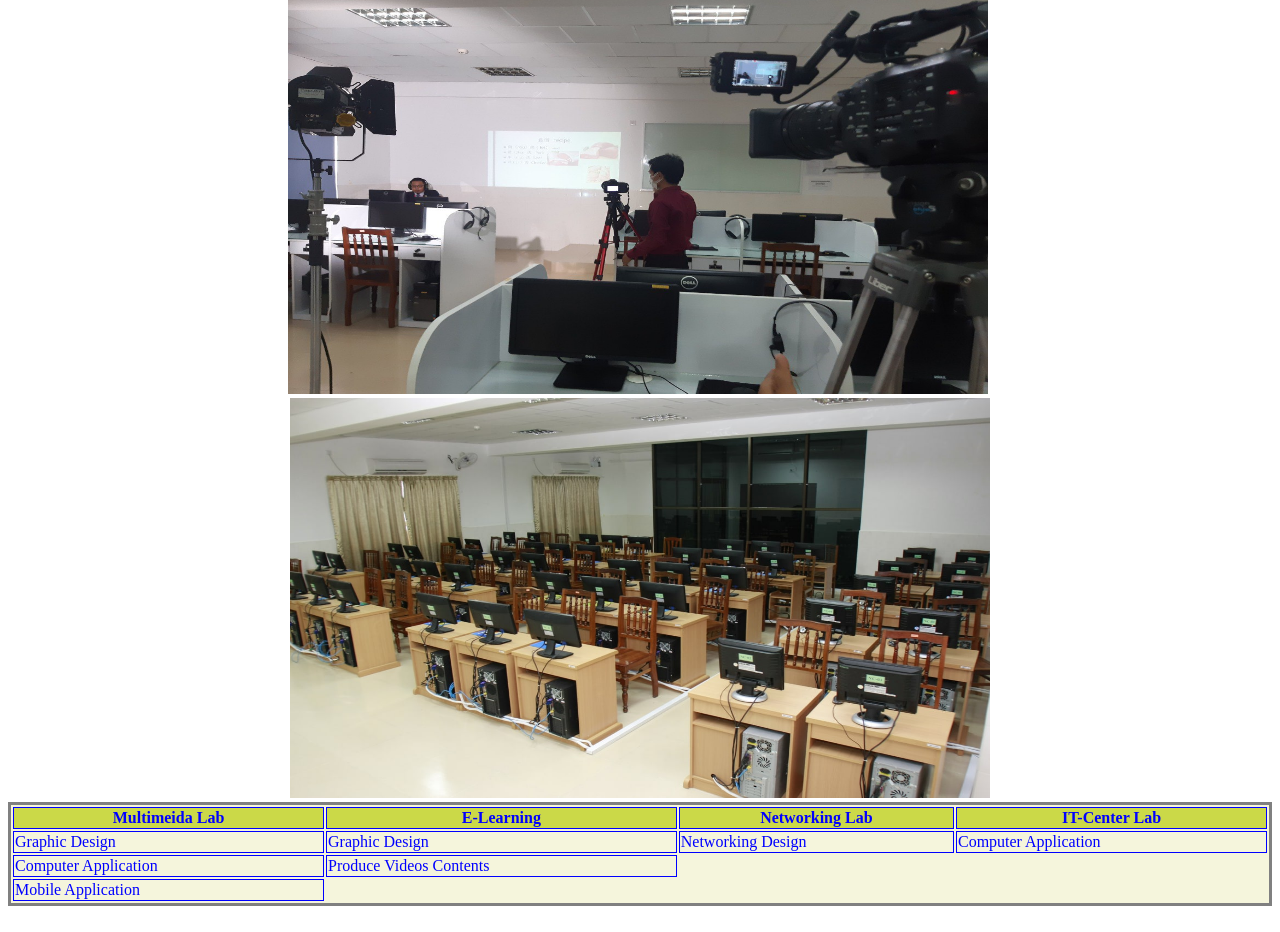
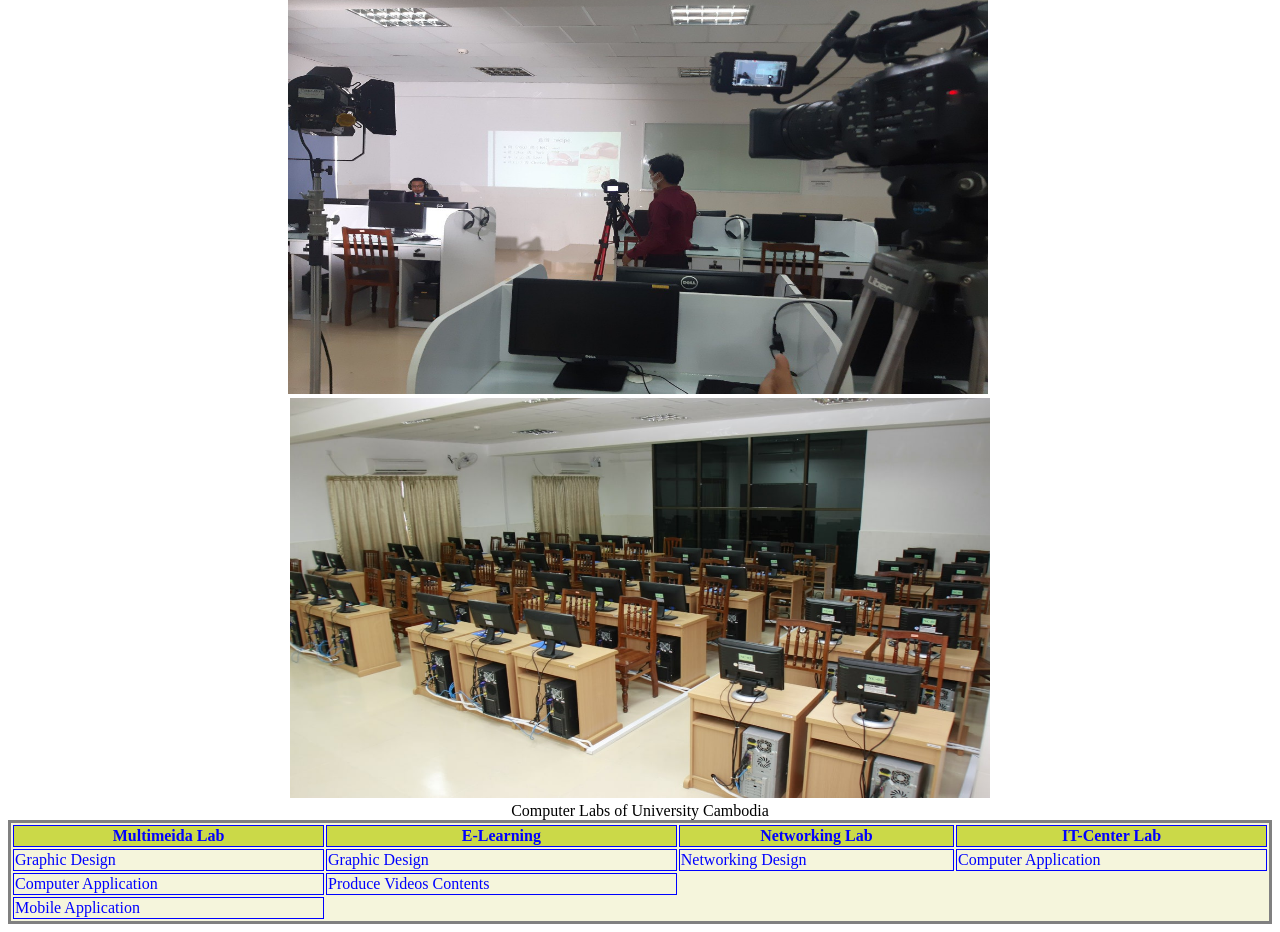
Before and after one commit to TeSenghot/Assignment2, a plain HTML site: page index.html in a window 1280 px wide. Shown: the part 1547-2479 px from the top of the page. Drawn offline with Linux system fonts and the light colour scheme.

Commit message:
Update index.html

```diff
--- a/index.html
+++ b/index.html
@@ -47,6 +47,7 @@
 </h2>
 <div align="center">
 <img src="media/c1.jpg" width="700px" height="400px" alt="UC Laps">&nbsp<img src="media/c2.jpg" width="700px" height="400px"><img src="media/c3.jpg" width="700px" height="400px">&nbsp<img src="media/c4.jpg" width="700px" height="400px"></div>
+<caption><center>Computer Labs of University Cambodia</center></caption>
 <table class="table" align="center">
     <th>Multimeida Lab</th>
     <th>E-Learning</th>
```
